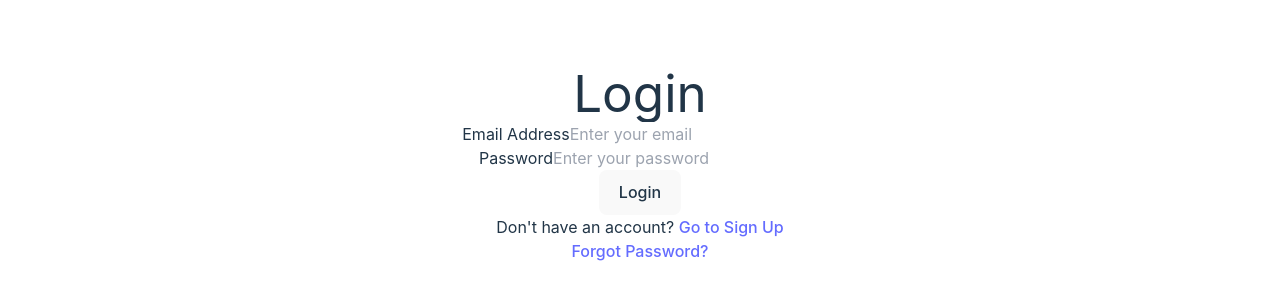
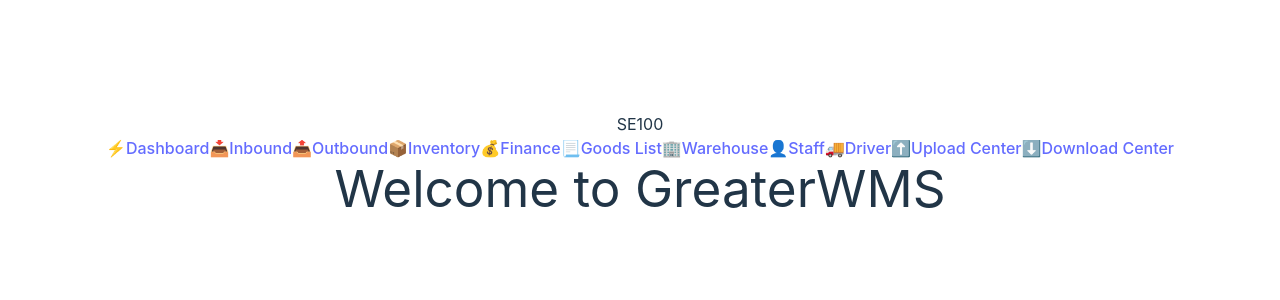
Before and after one commit to thiennguyen9804/se100, a React (Vite) app: page / in a window 1280 px wide. Shown: the part 236-536 px from the top of the page. Built offline with nearby package versions, Linux system fonts and the light colour scheme.

Commit message:
side bar navigation added

```diff
--- a/src/App.jsx
+++ b/src/App.jsx
@@ -1,16 +1,32 @@
-import { useState } from 'react'
-import reactLogo from './assets/react.svg'
-import viteLogo from '/vite.svg'
 import './App.css'
 import {LoginScreen} from './presentation/auth_screen'
+import Sidebar from "./presentation/components/SideBar";
+// import Topbar from "./components/Topbar";
+// import Content from "./components/Content";
+import { Routes, Route } from 'react-router';
 
 function App() {
-
   return (
-    <>
-      <LoginScreen/>
-    </>
-  )
+    // <Router>
+      <div className="fixed inset-0 flex items-center justify-center bg-black">
+        <Sidebar />
+        <div className="flex flex-col flex-1">
+          {/* <Topbar /> */}
+          <div className="p-6">
+            <Routes>
+              <Route path="/dashboard" element={<h1>Dashboard</h1>} />
+              {/* <Route path="/inbound" element={<Content />} /> */}
+              <Route path="/outbound" element={<h1>Outbound</h1>} />
+              <Route path="/inventory" element={<h1>Inventory</h1>} />
+              <Route path="/finance" element={<h1>Finance</h1>} />
+              {/* Add more routes here */}
+              <Route path="/" element={<h1>Welcome to GreaterWMS</h1>} />
+            </Routes>
+          </div>
+        </div>
+      </div>
+    // </Router>
+  );
 }
 
 export default App
--- /dev/null
+++ b/src/presentation/components/SideBar.jsx
@@ -0,0 +1,38 @@
+import React from "react";
+import { Link } from "react-router";
+
+const Sidebar = () => {
+  const navigation = [
+    { name: "Dashboard", icon: "⚡", path: "/dashboard" },
+    { name: "Inbound", icon: "📥", path: "/inbound" },
+    { name: "Outbound", icon: "📤", path: "/outbound" },
+    { name: "Inventory", icon: "📦", path: "/inventory" },
+    { name: "Finance", icon: "💰", path: "/finance" },
+    { name: "Goods List", icon: "📃", path: "/goods-list" },
+    { name: "Warehouse", icon: "🏢", path: "/warehouse" },
+    { name: "Staff", icon: "👤", path: "/staff" },
+    { name: "Driver", icon: "🚚", path: "/driver" },
+    { name: "Upload Center", icon: "⬆️", path: "/upload-center" },
+    { name: "Download Center", icon: "⬇️", path: "/download-center" },
+  ];
+
+  return (
+    <div className="w-64 bg-slate-900 h-screen text-white flex flex-col">
+      <div className="px-6 py-4 text-lg font-semibold">SE100</div>
+      <nav className="flex-1">
+        {navigation.map((item, idx) => (
+          <Link
+            key={idx}
+            to={item.path}
+            className="flex items-center px-4 py-2 text-gray-300 hover:bg-blue-700 hover:text-white"
+          >
+            <span className="mr-3">{item.icon}</span>
+            {item.name}
+          </Link>
+        ))}
+      </nav>
+    </div>
+  );
+};
+
+export default Sidebar;
```
